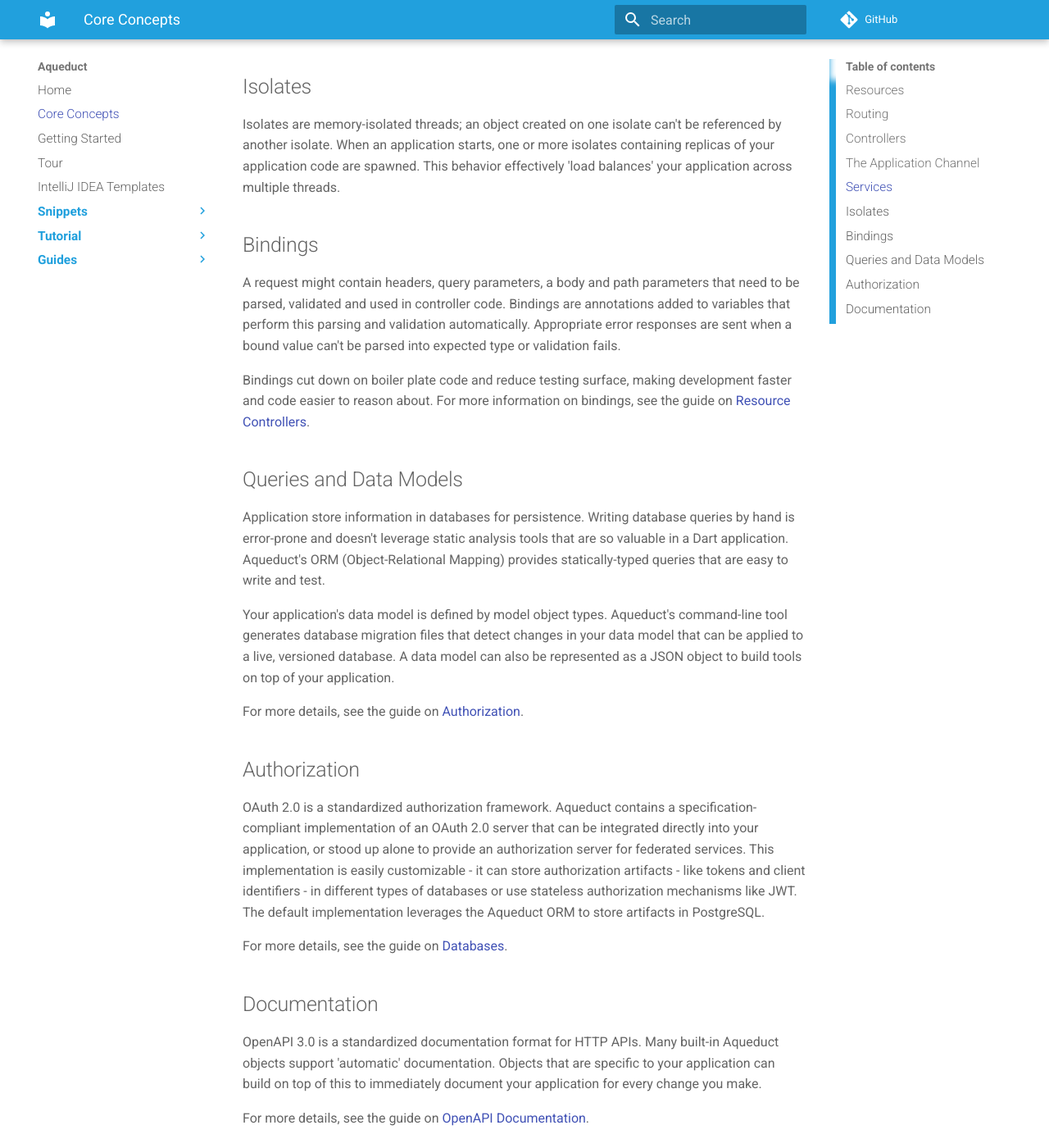
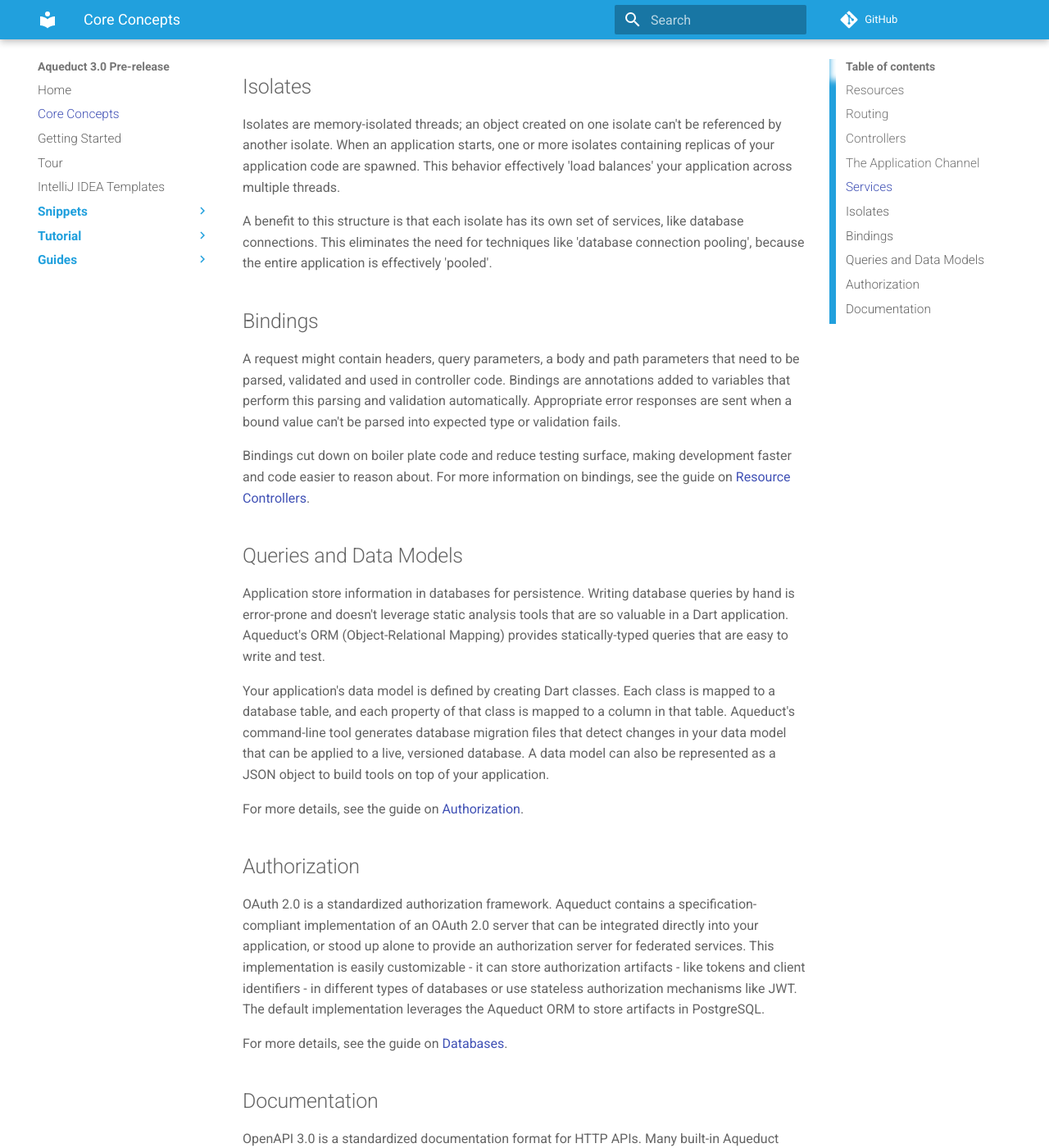
Before and after one commit to stablekernel/aqueduct, an MkDocs documentation site: the page built from source/docs/core_concepts.md, in a window 1280 px wide and 1400 px high, scrolled down 2016 px. Shown: the whole window at 82% size. Built offline with MkDocs 1.6.1 and Material for MkDocs 9.7.7, drawn with Linux system fonts in a browser that asks for light colours; comment, search, counter and statistics services are not loaded; old or Windows-style settings are respelled for this version of MkDocs.

Commit message:
Update core concepts

```diff
--- a/source/docs/core_concepts.md
+++ b/source/docs/core_concepts.md
@@ -42,6 +42,8 @@
 
 Isolates are memory-isolated threads; an object created on one isolate can't be referenced by another isolate. When an application starts, one or more isolates containing replicas of your application code are spawned. This behavior effectively 'load balances' your application across multiple threads.
 
+A benefit to this structure is that each isolate has its own set of services, like database connections. This eliminates the need for techniques like 'database connection pooling', because the entire application is effectively 'pooled'.
+
 ## Bindings
 
 A request might contain headers, query parameters, a body and path parameters that need to be parsed, validated and used in controller code. Bindings are annotations added to variables that perform this parsing and validation automatically. Appropriate error responses are sent when a bound value can't be parsed into expected type or validation fails.
@@ -52,7 +54,7 @@
 
 Application store information in databases for persistence. Writing database queries by hand is error-prone and doesn't leverage static analysis tools that are so valuable in a Dart application. Aqueduct's ORM (Object-Relational Mapping) provides statically-typed queries that are easy to write and test.
 
-Your application's data model is defined by model object types. Aqueduct's command-line tool generates database migration files that detect changes in your data model that can be applied to a live, versioned database. A data model can also be represented as a JSON object to build tools on top of your application.
+Your application's data model is defined by creating Dart classes. Each class is mapped to a database table, and each property of that class is mapped to a column in that table. Aqueduct's command-line tool generates database migration files that detect changes in your data model that can be applied to a live, versioned database. A data model can also be represented as a JSON object to build tools on top of your application.
 
 For more details, see the guide on [Authorization](auth/overview.md).
 
--- a/source/mkdocs.yml
+++ b/source/mkdocs.yml
@@ -1,4 +1,4 @@
-site_name: Aqueduct
+site_name: Aqueduct 3.0 Pre-release
 theme: 'material'
 markdown_extensions:
   - codehilite
@@ -25,8 +25,6 @@
   - '1. Getting Started': 'tut/getting-started.md'
   - '2. Reading from a Database': 'tut/executing-queries.md'
   - '3. Storing Data in a Database': 'tut/storing-data.md'
-  - '4. Writing Tests': 'tut/writing-tests.md'
-  - '5. Deploying': 'tut/deploying-and-other-fun-things.md'
 - Guides:
   - Serving HTTP Requests:
     - 'Overview': 'http/overview.md'
```
Also changed, not shown: source/docs/index.md (+43 -0 lines), 1 other file.
